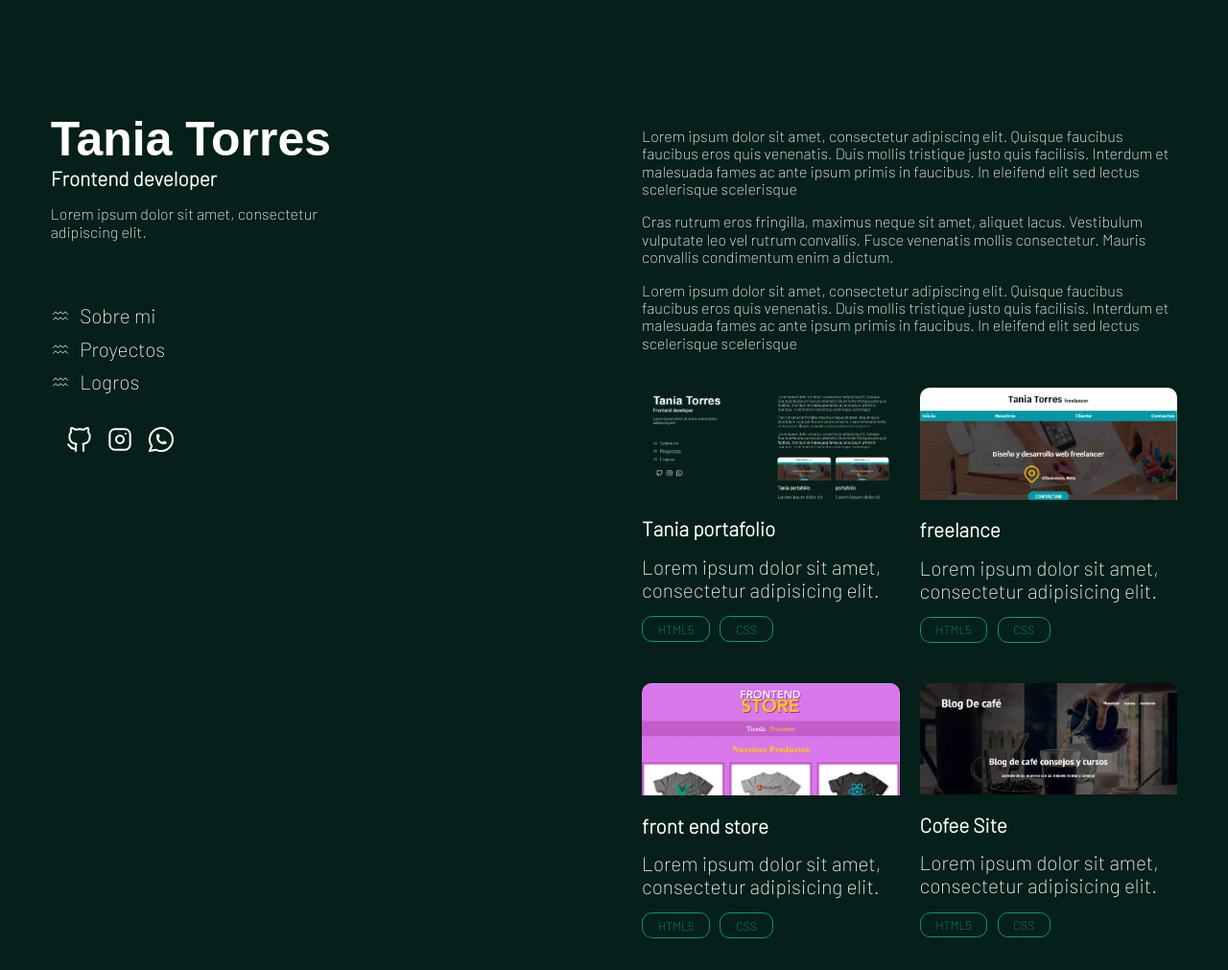
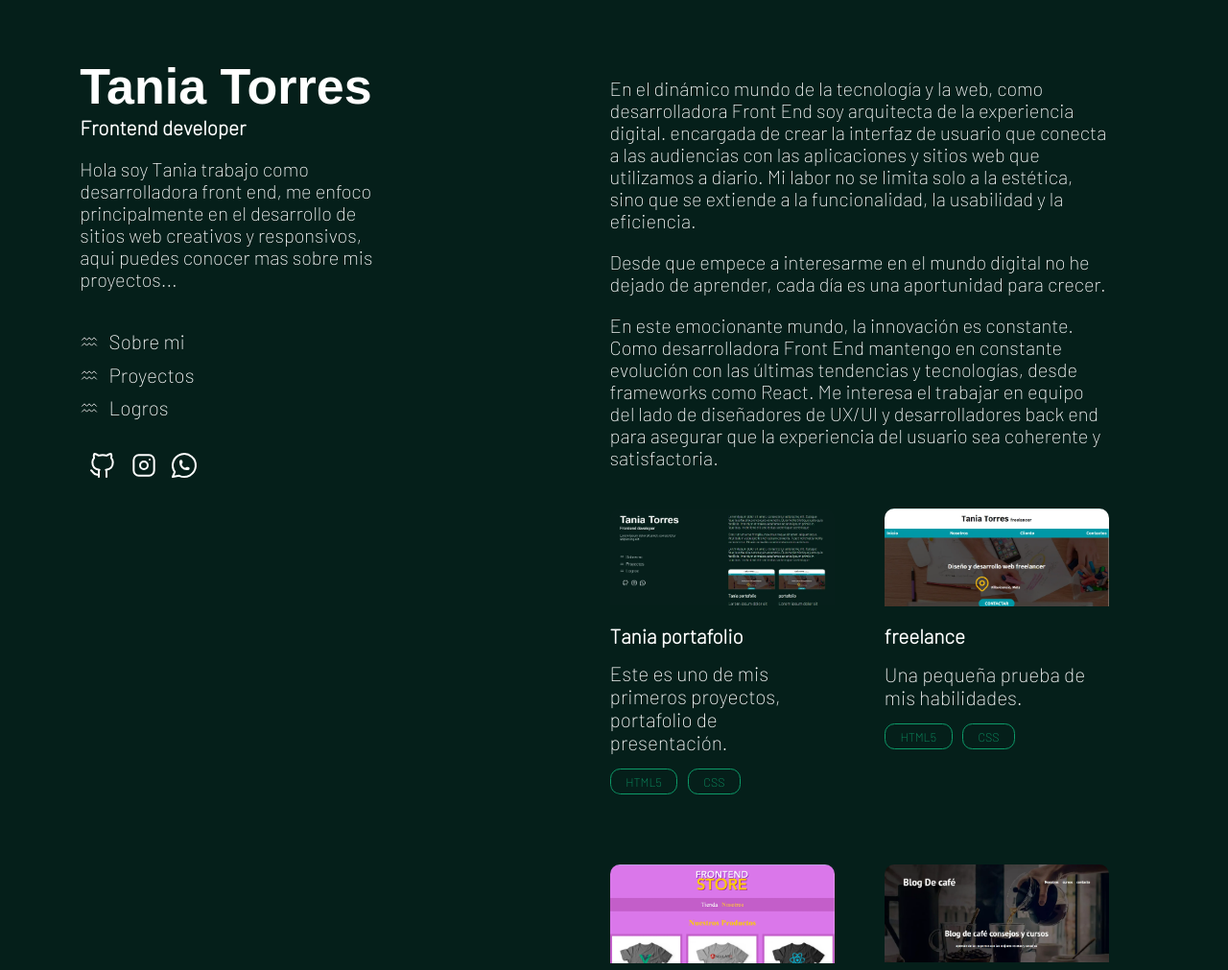
Before and after one commit to levintage/portafolio, a plain HTML site: page index.html in a window 1280 px wide. Shown: the top 1011 px of the page at 96% size. Drawn offline with Linux system fonts and the light colour scheme.

Commit message:
mejoras en el diseño

```diff
--- a/index.html
+++ b/index.html
@@ -23,7 +23,7 @@
         <header>
           <h1 class="titulo ">Tania Torres</h1>
           <h2 class="subtitulo focus">Frontend developer</h2>
-          <p class="parrafo-corto">Lorem ipsum dolor sit amet, consectetur adipiscing elit. </p>
+          <p class="parrafo-corto">Hola soy Tania trabajo como desarrolladora front end, me enfoco principalmente en el desarrollo de sitios web creativos y responsivos, aqui puedes conocer mas sobre mis proyectos...</p>
         </header>
         <nav>
           <ul class="navegacion">
@@ -115,17 +115,15 @@
       <main class="flex__item content">
         <div class="contenido-principal">
           <div id="sobre-mi">
-            <p>Lorem ipsum dolor sit amet, consectetur adipiscing elit. Quisque faucibus faucibus eros quis venenatis.
-              Duis mollis tristique justo quis facilisis. Interdum et malesuada fames ac ante ipsum primis in faucibus.
-              In
-              eleifend elit sed lectus scelerisque scelerisque</p>
-            <p> Cras rutrum eros fringilla, maximus neque sit amet, aliquet lacus. Vestibulum vulputate leo vel rutrum
-              convallis. Fusce venenatis mollis consectetur. Mauris convallis condimentum enim a dictum. </p>
-            <p>Lorem ipsum dolor sit amet, consectetur adipiscing elit. Quisque faucibus faucibus eros quis venenatis. Duis mollis tristique justo quis facilisis. Interdum et malesuada fames ac ante ipsum primis in faucibus. In eleifend elit sed lectus scelerisque scelerisque</p>
+            <p>En el dinámico mundo de la tecnología y la web, como desarrolladora Front End soy arquitecta de la experiencia digital. encargada de crear la interfaz de usuario que conecta a las audiencias con las aplicaciones y sitios web que utilizamos a diario. Mi labor no se limita solo a la estética, sino que se extiende a la funcionalidad, la usabilidad y la eficiencia.</p>
+
+            <p>Desde que empece a interesarme en el mundo digital no he dejado de aprender, cada día es una aportunidad para crecer.</p>
+
+            <p>En este emocionante mundo, la innovación es constante. Como desarrolladora Front End mantengo en constante evolución con las últimas tendencias y tecnologías, desde frameworks como React. Me interesa el trabajar en equipo del lado de diseñadores de UX/UI y desarrolladores back end para asegurar que la experiencia del usuario sea coherente y satisfactoria.</p>
           </div>
 
           <div class="grid" id="Proyectos">
-            <div class="card">
+            <div class="card  back">
               <a href="https://tania-portafolio.netlify.app" title="Tania-portafolio" target="_blank" rel="noopener noreferrer"></a>
                 <div>
                   <a href="https://tania-portafolio.netlify.app">
@@ -135,7 +133,7 @@
                 <a class="focus" href="https://tania-portafolio.netlify.app" title="Tania-portafolio" target="_blank" rel="noopener noreferrer">Tania portafolio</a>
               </h3>
               <p class="card__description">
-                <a href="https://tania-portafolio.netlify.app" title="Tania-portafolio" target="_blank" rel="noopener noreferrer">Lorem ipsum dolor sit amet, consectetur adipisicing elit.</a>
+                <a href="https://tania-portafolio.netlify.app" title="Tania-portafolio" target="_blank" rel="noopener noreferrer">Este es uno de mis primeros proyectos, portafolio de presentación.</a>
               </p>
               <div class="card__skills">
                 <p class="card__skills-item">HTML5</p>
@@ -143,7 +141,7 @@
               </div>
             </div>
 
-            <div class="card">
+            <div class="card back">
               <a href="https://stellar-muffin-282005.netlify.app" title="freelance" target="_blank" rel="noopener noreferrer"></a>
               <div>
                 <a href="https://stellar-muffin-282005.netlify.app">
@@ -153,7 +151,7 @@
                 <a class="focus" href="https://stellar-muffin-282005.netlify.app" title="freelance" target="_blank" rel="noopener noreferrer">freelance</a>
               </h3>
               <p class="card__description">
-                <a href="https://stellar-muffin-282005.netlify.app" title="freelance" target="_blank" rel="noopener noreferrer">Lorem ipsum dolor sit amet, consectetur adipisicing elit.</a>
+                <a href="https://stellar-muffin-282005.netlify.app" title="freelance" target="_blank" rel="noopener noreferrer">Una pequeña prueba de mis habilidades.</a>
                 </p>
               <div class="card__skills">
                 <p class="card__skills-item">HTML5</p>
@@ -161,7 +159,7 @@
               </div>
             </div>
 
-            <div class="card">
+            <div class="card back">
               <div >
                   <a href="https://silver-bonbon-d15fbc.netlify.app">
                 <img class="card__image" src="img/front end_2_11zon.webp" alt="blog1" loading="lazy"></a>
@@ -170,7 +168,8 @@
                 <a class="focus" href="https://silver-bonbon-d15fbc.netlify.app" title="front end store" target="_blank" rel="noopener noreferrer">front end store</a>
               </h3>
               <p class="card__description">
-                <a href="https://silver-bonbon-d15fbc.netlify.app" title="front end store" target="_blank" rel="noopener noreferrer"> Lorem ipsum dolor sit amet, consectetur adipisicing elit.</a>
+                <a href="https://silver-bonbon-d15fbc.netlify.app" title="front end store" target="_blank" rel="noopener noreferrer">Tienda on line desarrollada con HTML y CSS aún en proceso.
+                </a>
               </p>
               <div class="card__skills">
                 <p class="card__skills-item">HTML5</p>
@@ -178,7 +177,7 @@
               </div>
             </div>
 
-            <div class="card">
+            <div class="card back">
               <a href="https://phenomenal-biscochitos-5141d3.netlify.app" title="cofee site" target="_blank" rel="noopener noreferrer"></a>
               <div >
                 <a href="https://phenomenal-biscochitos-5141d3.netlify.app">
@@ -188,7 +187,7 @@
                 <a class="focus" href="https://phenomenal-biscochitos-5141d3.netlify.app" title="cofee site" target="_blank" rel="noopener noreferrer">Cofee Site</a>
               </h3>
               <p class="card__description">
-                <a href="https://phenomenal-biscochitos-5141d3.netlify.app" title="cofee site" target="_blank" rel="noopener noreferrer">Lorem ipsum dolor sit amet, consectetur adipisicing elit.</a>
+                <a href="https://phenomenal-biscochitos-5141d3.netlify.app" title="cofee site" target="_blank" rel="noopener noreferrer">academina de cursos de cafe en línea, aun en proceso.</a>
               </p>
               <div class="card__skills">
                 <p class="card__skills-item">HTML5</p>
--- a/style.css
+++ b/style.css
@@ -17,12 +17,11 @@ html {
   }
 
 body {
-  font-size: 16px;
+  font-size: 20px;
   font-family:'Barlow', sans-serif;
   color: var(--colorPrimario);
   background-color: var(--oscuro);
   margin: 0 auto;
-  padding: 96px 0;
 }
 
 /*generales*/
@@ -34,6 +33,7 @@ h1, h2, h3 {
 h1{
   font-size: 3.5rem;
   font-family:'Raleway', sans-serif;
+  width: auto;
 }
 
 h2{
@@ -46,7 +46,7 @@ h3{
 }
 
 .titulo {
-  font-size: 4.8rem;
+  font-size: 5rem;
   font-family:'Raleway', sans-serif;
 }
 
@@ -59,6 +59,14 @@ h3{
     cursor: pointer;
     font-size: 3rem;
     transition: 0.5s;
+}
+
+.pointer {
+  pointer-events: visibleFill;
+}
+
+.back:hover {
+  background-color: #88f1c32f;
 }
 
 .parrafo-corto {
@@ -76,18 +84,49 @@ font-family: var(--fontTitle);
 font-size: 2rem;
 }
 
+
   .contenedor{
     max-width: 120rem;
     width: 95%;
     margin: 0 auto;
   }
 
+
 .flex{
   display: flex;
   flex-direction: column;
+  max-width: 120rem;
+  width:auto;
+  padding: 1rem;
+  gap: 1rem;
+}
+
+@media (min-width: 300px) {
+  .flex {
+    align-items: center;
+    width: max-content;
+}
+}
+
+@media (min-width:768px) {
+  .flex{
+    flex-direction: row;
+    width: 95%;
+  }
+  .flex__left{
+    margin-left: 8rem;
+    margin-top: 3rem;
+    position: fixed;
+    top:30px;
+    left: 0;
+  }
+
+  .contenido-principal {
     position: relative;
-  gap: 1.6rem;
+    top: 30px;
   }
+}
+
 
 .flex__item {
   margin: 2rem;
@@ -95,20 +134,8 @@ font-size: 2rem;
 }
 
 
-@media (min-width:768px) {
-  .flex{
-    flex-direction: row;
-  }
-}
-
-.flex__left{
-  position: sticky;
-  top:30px;
-  left: 0;
-}
-
   .navegacion {
-    margin-top: 6.4rem;
+    margin-top: 4rem;
     list-style: none;
     padding: 0;
   }
@@ -173,7 +200,7 @@ font-size: 2rem;
   .grid {
     display: grid;
     grid-template-columns: repeat(2, 1fr);
-    gap: 2rem;
+    gap: 5rem;
   }
 
 }
```
Lines whose indentation alone changed are shown as unchanged.
